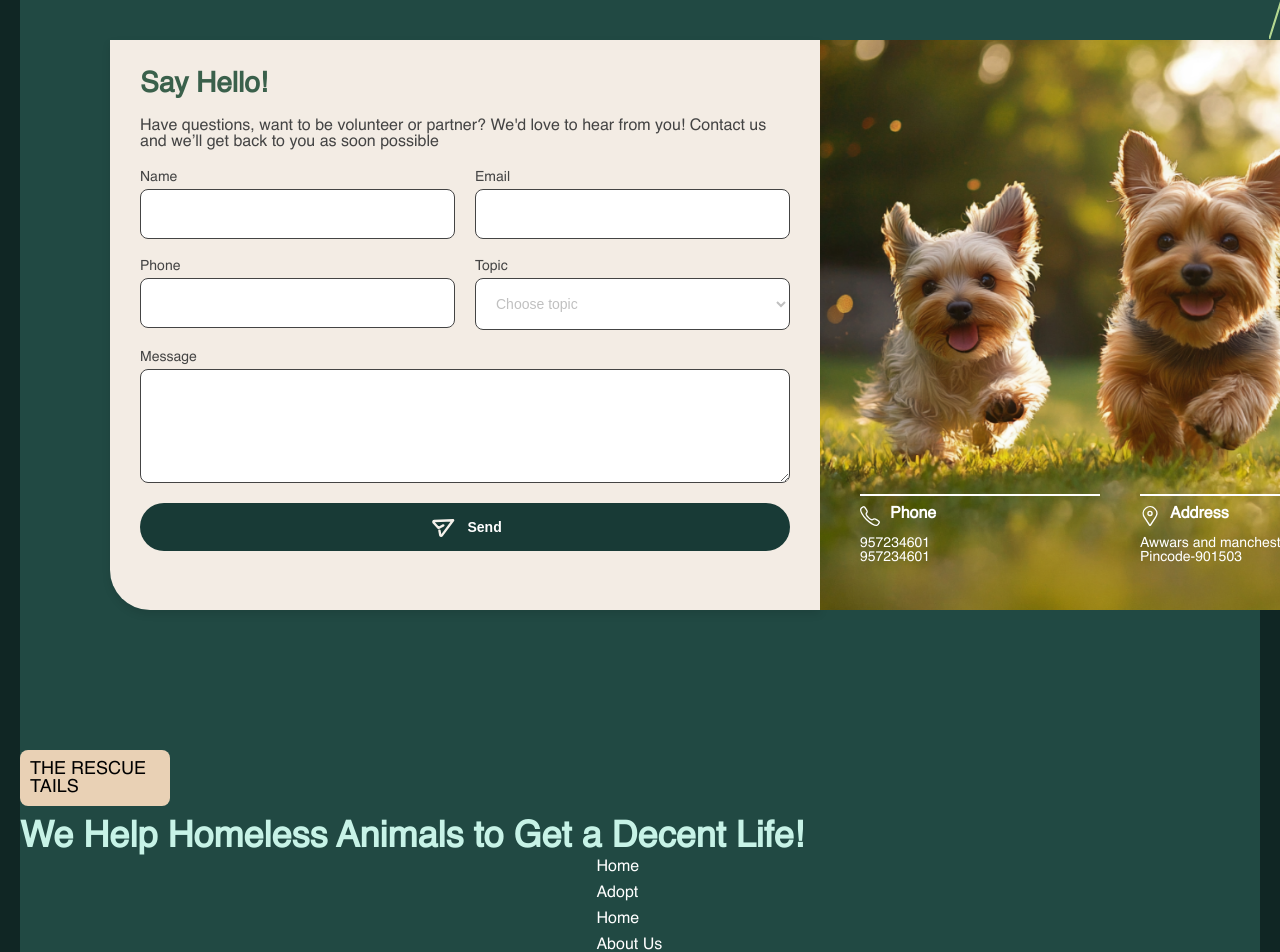
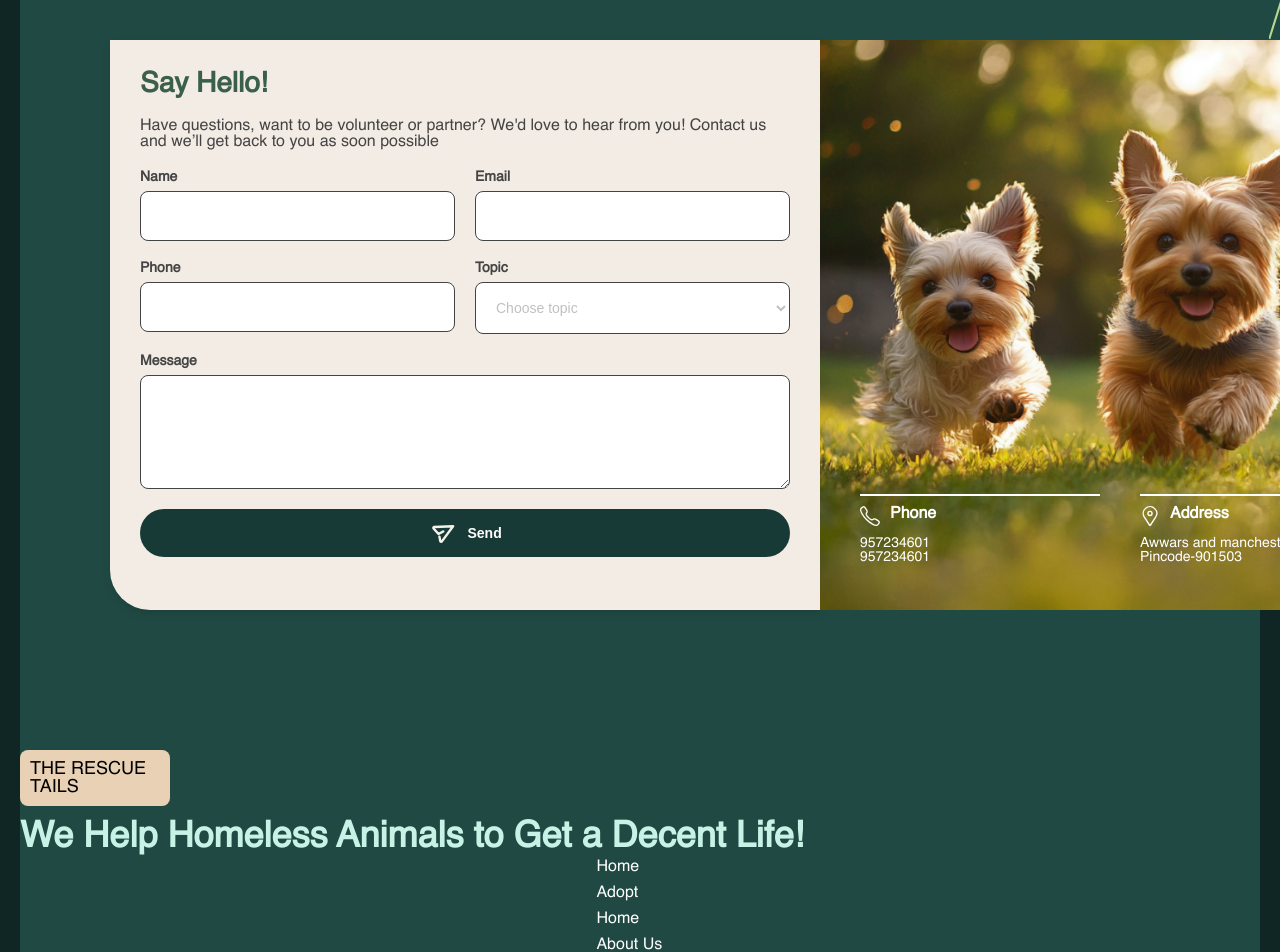
Before and after one commit to vidwanns/the_rescue_tails_, a Next.js app: page / in a window 1280 px wide. Shown: the part 4468-5420 px from the top of the page. Built offline with nearby package versions, Linux system fonts and the light colour scheme.

Commit message:
Update sixthSection.css

```diff
--- a/src/app/styles/component/sixthSection/sixthSection.css
+++ b/src/app/styles/component/sixthSection/sixthSection.css
@@ -127,8 +127,9 @@
 
 .input-field label {
     font-size: 14px;
+    font-weight: bold;
     color: #444;
-    margin-bottom: 5px;
+    margin-bottom: 7px;
 }
 
 .input-field input,
```
